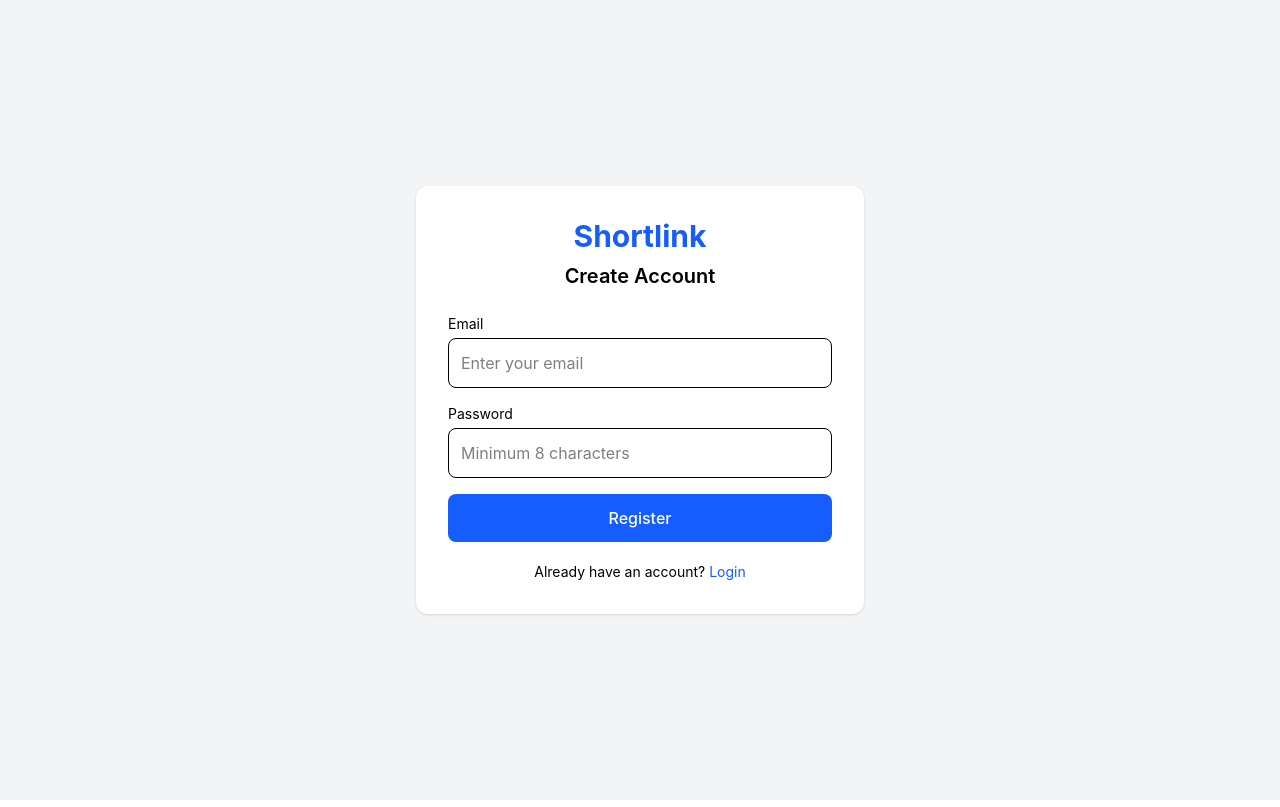
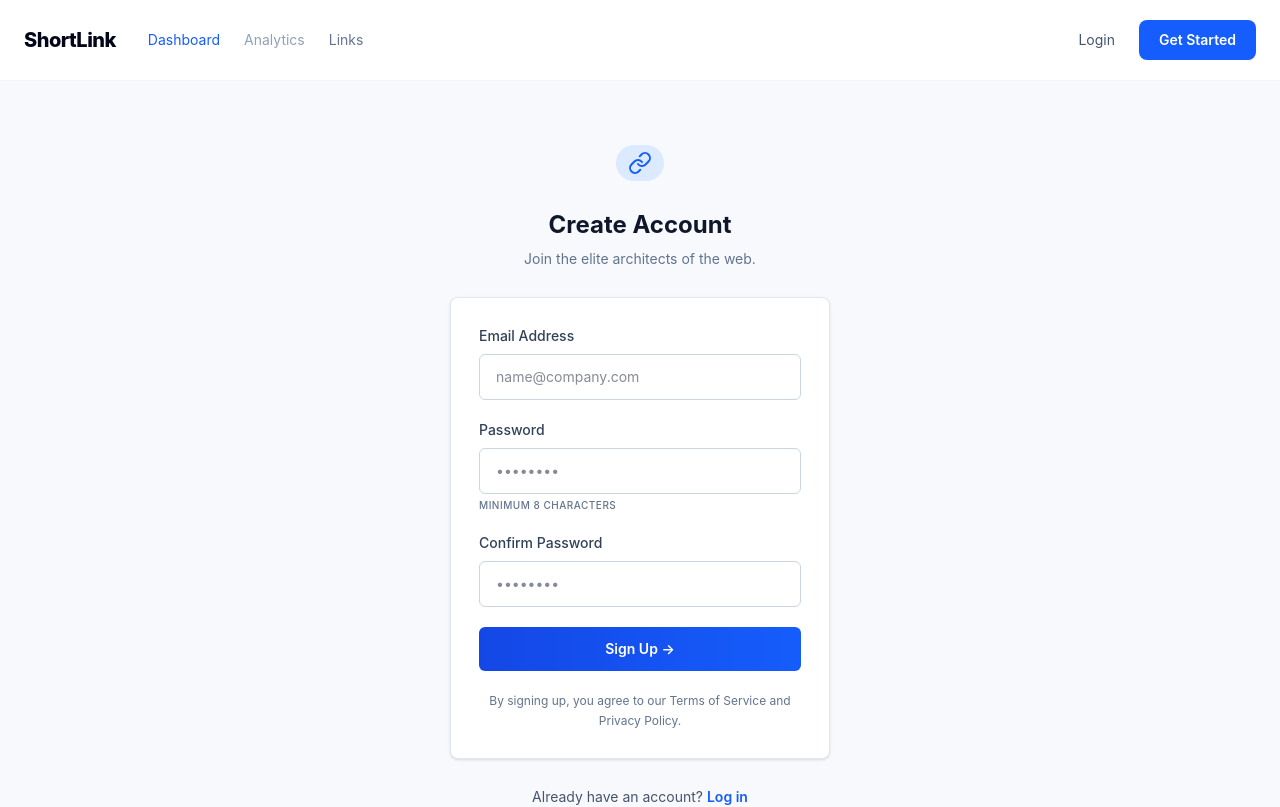
Before and after one commit to rlanakomara7/ShortLink-App-Frontend, a React (Vite) app: page /register in a window 1280 px wide. Shown: the top 807 px of the page. Built offline with nearby package versions, Linux system fonts and the light colour scheme.

Commit message:
style(frontend): align authentication pages with Figma

```diff
--- a/src/components/Navbar.jsx
+++ b/src/components/Navbar.jsx
@@ -11,7 +11,7 @@ function Navbar() {
   }
 
   return (
-    <header className="border-b border-slate-100 bg-white">
+    <header className=" sticky border-b border-slate-100 bg-white">
       <nav className="mx-auto flex max-w-7xl flex-wrap items-center justify-between gap-4 px-6 py-5">
         <div className="flex items-center gap-8">
           <Link
--- a/src/pages/Login.jsx
+++ b/src/pages/Login.jsx
@@ -1,16 +1,21 @@
 import { useState } from "react";
 import { Link, useNavigate } from "react-router";
+import Navbar from "../components/Navbar";
+import Footer from "../components/Footer";
 
 function Login() {
   const navigate = useNavigate();
 
   const [email, setEmail] = useState("");
   const [password, setPassword] = useState("");
+  const [showPassword, setShowPassword] = useState(false);
   const [message, setMessage] = useState("");
+  const [loading, setLoading] = useState(false);
 
   async function handleSubmit(e) {
     e.preventDefault();
     setMessage("");
+    setLoading(true);
 
     try {
       const response = await fetch("/api/login", {
@@ -32,62 +37,120 @@ function Login() {
       }
     } catch {
       setMessage("Unable to connect to server");
+    } finally {
+      setLoading(false);
     }
   }
 
   return (
-    <div className="flex min-h-screen items-center justify-center bg-gray-100 px-4">
-      <div className="w-full max-w-md rounded-xl bg-white p-8 shadow">
-        <h1 className="mb-2 text-center text-3xl font-bold text-blue-600">
-          Shortlink
-        </h1>
+    <div className="flex min-h-screen flex-col bg-[#f8f9fc] text-slate-900">
+      <Navbar />
 
-        <h2 className="mb-6 text-center text-xl font-semibold">
-          Login to Your Account
-        </h2>
+      <main className="flex flex-1 items-center justify-center px-5 py-16">
+        <div className="w-full max-w-95">
+          <div className="mb-7 text-center">
+            <Link
+              to="/"
+              className="text-2xl font-extrabold tracking-tight text-slate-950"
+            >
+              ShortLink
+            </Link>
+          </div>
 
-        <form onSubmit={handleSubmit} className="space-y-4">
+          {/* Login Form */}
+          <div className="rounded-lg border border-slate-200 bg-white p-7 shadow-sm">
+            <h1 className="text-2xl font-bold">Welcome Back</h1>
+
+            <p className="mt-2 text-sm text-slate-500">
+              Please enter your details to sign in.
+            </p>
+
+            <form onSubmit={handleSubmit} className="mt-7 space-y-5">
               <div>
-            <label className="mb-1 block text-sm">Email</label>
+                <label
+                  htmlFor="login-email"
+                  className="mb-2 block text-sm font-medium text-slate-700"
+                >
+                  Email Address
+                </label>
+
                 <input
+                  id="login-email"
                   type="email"
                   required
                   value={email}
                   onChange={(e) => setEmail(e.target.value)}
-              className="w-full rounded-lg border p-3"
-              placeholder="Enter your email"
+                  placeholder="name@company.com"
+                  className="w-full rounded-md border border-slate-200 px-4 py-3 text-sm outline-none focus:border-blue-600"
                 />
               </div>
 
               <div>
-            <label className="mb-1 block text-sm">Password</label>
+                <label
+                  htmlFor="login-password"
+                  className="mb-2 block text-sm font-medium text-slate-700"
+                >
+                  Password
+                </label>
+
+                <div className="relative">
                   <input
-              type="password"
+                    id="login-password"
+                    type={showPassword ? "text" : "password"}
                     required
                     value={password}
                     onChange={(e) => setPassword(e.target.value)}
-              className="w-full rounded-lg border p-3"
-              placeholder="Enter your password"
+                    placeholder="••••••••"
+                    className="w-full rounded-md border border-slate-200 px-4 py-3 pr-12 text-sm outline-none focus:border-blue-600"
                   />
+
+                  <button
+                    type="button"
+                    onClick={() => setShowPassword(!showPassword)}
+                    aria-label={
+                      showPassword ? "Hide password" : "Show password"
+                    }
+                    className="absolute inset-y-0 right-3 text-xs font-medium text-slate-500 hover:text-blue-600"
+                  >
+                    {showPassword ? "Hide" : "Show"}
+                  </button>
+                </div>
               </div>
 
-          {message && <p className="text-sm text-red-600">{message}</p>}
+              {message && (
+                <p role="alert" className="text-sm text-red-600">
+                  {message}
+                </p>
+              )}
 
               <button
                 type="submit"
-            className="w-full rounded-lg bg-blue-600 p-3 font-medium text-white hover:bg-blue-700"
+                disabled={loading}
+                className="w-full rounded-md bg-gradient-to-r from-blue-700 to-blue-600 px-5 py-3 text-sm font-semibold text-white shadow-sm hover:from-blue-800 hover:to-blue-700 disabled:opacity-50"
               >
-            Login
+                {loading ? "Logging in..." : "Log In →"}
               </button>
             </form>
 
-        <p className="mt-5 text-center text-sm">
+            <p className="mt-7 text-center text-xs font-medium tracking-wider text-slate-400">
+              OR CONTINUE WITH
+            </p>
+
+            <div className="mt-5 rounded-md border border-slate-200 px-4 py-3 text-center text-sm text-slate-400">
+              Google Sign-In is not available
+            </div>
+          </div>
+
+          <p className="mt-7 text-center text-sm text-slate-600">
             Don't have an account?{" "}
-          <Link to="/register" className="text-blue-600">
-            Register
+            <Link to="/register" className="font-semibold text-blue-600">
+              Sign up
             </Link>
           </p>
         </div>
+      </main>
+
+      <Footer />
     </div>
   );
 }
--- a/src/pages/Register.jsx
+++ b/src/pages/Register.jsx
@@ -1,15 +1,27 @@
 import { useState } from "react";
 import { Link, useNavigate } from "react-router";
+import Navbar from "../components/Navbar";
+import Footer from "../components/Footer";
 
 function Register() {
   const navigate = useNavigate();
 
   const [email, setEmail] = useState("");
   const [password, setPassword] = useState("");
+  const [confirmPassword, setConfirmPassword] = useState("");
   const [message, setMessage] = useState("");
+  const [loading, setLoading] = useState(false);
 
   async function handleSubmit(e) {
     e.preventDefault();
+    setMessage("");
+
+    if (password !== confirmPassword) {
+      setMessage("Passwords do not match");
+      return;
+    }
+
+    setLoading(true);
 
     try {
       const response = await fetch("/api/register", {
@@ -22,70 +34,145 @@ function Register() {
 
       const data = await response.json();
 
-      if (data.success) {
+      if (response.ok) {
         navigate("/login");
       } else {
         setMessage(data.message);
       }
     } catch {
       setMessage("Unable to connect to server");
+    } finally {
+      setLoading(false);
     }
   }
 
   return (
-    <div className="flex min-h-screen items-center justify-center bg-gray-100 px-4">
-      <div className="w-full max-w-md rounded-xl bg-white p-8 shadow">
-        <h1 className="mb-2 text-center text-3xl font-bold text-blue-600">
-          Shortlink
-        </h1>
+    <div className="flex min-h-screen flex-col bg-[#f8f9fc] text-slate-900">
+      <Navbar />
 
-        <h2 className="mb-6 text-center text-xl font-semibold">
-          Create Account
-        </h2>
+      <main className="flex flex-1 items-center justify-center px-5 py-16">
+        <div className="w-full max-w-[380px]">
+          {/* Heading */}
+          <div className="mb-7 text-center">
+            <div className="mx-auto flex h-9 w-12 items-center justify-center rounded-full bg-blue-100 text-blue-600">
+              <svg
+                width="24"
+                height="24"
+                viewBox="0 0 24 24"
+                fill="none"
+                stroke="currentColor"
+                strokeWidth="2"
+                strokeLinecap="round"
+                strokeLinejoin="round"
+              >
+                <path d="M10 13a5 5 0 0 0 7.54.54l3-3a5 5 0 0 0-7.07-7.07l-1.72 1.71" />
+                <path d="M14 11a5 5 0 0 0-7.54-.54l-3 3a5 5 0 0 0 7.07 7.07l1.71-1.71" />
+              </svg>
+            </div>
 
-        <form onSubmit={handleSubmit} className="space-y-4">
+            <h1 className="mt-7 text-2xl font-bold">Create Account</h1>
+
+            <p className="mt-2 text-sm text-slate-500">
+              Join the elite architects of the web.
+            </p>
+          </div>
+
+          {/* Register Form */}
+          <div className="rounded-lg border border-slate-200 bg-white p-7 shadow-sm">
+            <form onSubmit={handleSubmit} className="space-y-5">
               <div>
-            <label className="mb-1 block text-sm">Email</label>
+                <label
+                  htmlFor="register-email"
+                  className="mb-2 block text-sm font-medium text-slate-700"
+                >
+                  Email Address
+                </label>
+
                 <input
+                  id="register-email"
                   type="email"
                   required
                   value={email}
                   onChange={(e) => setEmail(e.target.value)}
-              className="w-full rounded-lg border p-3"
-              placeholder="Enter your email"
+                  placeholder="name@company.com"
+                  className="w-full rounded-md border border-slate-300 px-4 py-3 text-sm outline-none focus:border-blue-600"
                 />
               </div>
 
               <div>
-            <label className="mb-1 block text-sm">Password</label>
+                <label
+                  htmlFor="register-password"
+                  className="mb-2 block text-sm font-medium text-slate-700"
+                >
+                  Password
+                </label>
+
                 <input
+                  id="register-password"
                   type="password"
                   required
                   minLength={8}
                   value={password}
                   onChange={(e) => setPassword(e.target.value)}
-              className="w-full rounded-lg border p-3"
-              placeholder="Minimum 8 characters"
+                  placeholder="••••••••"
+                  className="w-full rounded-md border border-slate-300 px-4 py-3 text-sm outline-none focus:border-blue-600"
+                />
+
+                <p className="mt-1 text-[10px] font-medium tracking-wider text-slate-500">
+                  MINIMUM 8 CHARACTERS
+                </p>
+              </div>
+
+              <div>
+                <label
+                  htmlFor="register-confirm"
+                  className="mb-2 block text-sm font-medium text-slate-700"
+                >
+                  Confirm Password
+                </label>
+
+                <input
+                  id="register-confirm"
+                  type="password"
+                  required
+                  value={confirmPassword}
+                  onChange={(e) => setConfirmPassword(e.target.value)}
+                  placeholder="••••••••"
+                  className="w-full rounded-md border border-slate-300 px-4 py-3 text-sm outline-none focus:border-blue-600"
                 />
               </div>
 
-          {message && <p className="text-sm text-red-600">{message}</p>}
+              {message && (
+                <p role="alert" className="text-sm text-red-600">
+                  {message}
+                </p>
+              )}
 
               <button
                 type="submit"
-            className="w-full rounded-lg bg-blue-600 p-3 font-medium text-white hover:bg-blue-700"
+                disabled={loading}
+                className="w-full rounded-md bg-gradient-to-r from-blue-700 to-blue-600 px-5 py-3 text-sm font-semibold text-white hover:from-blue-800 hover:to-blue-700 disabled:opacity-50"
               >
-            Register
+                {loading ? "Creating account..." : "Sign Up →"}
               </button>
             </form>
 
-        <p className="mt-5 text-center text-sm">
+            <p className="mt-5 text-center text-xs leading-relaxed text-slate-500">
+              By signing up, you agree to our Terms of Service and Privacy
+              Policy.
+            </p>
+          </div>
+
+          <p className="mt-7 text-center text-sm text-slate-600">
             Already have an account?{" "}
-          <Link to="/login" className="text-blue-600">
-            Login
+            <Link to="/login" className="font-semibold text-blue-600">
+              Log in
             </Link>
           </p>
         </div>
+      </main>
+
+      <Footer />
     </div>
   );
 }
```
Lines whose indentation alone changed are shown as unchanged.
